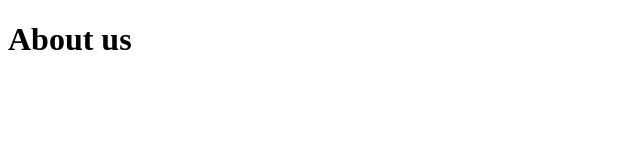
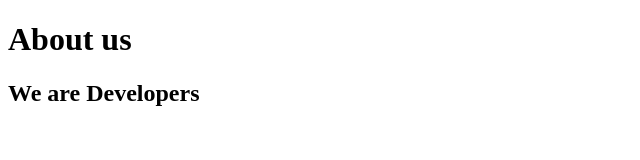
Before and after one commit to bkjonathan/JS_OTP, a plain HTML site: page about.html in a window 1280 px wide. Shown: the whole page, without its empty margins (0-640 px from the left). Drawn offline with Linux system fonts and the light colour scheme.

Commit message:
About update

```diff
--- a/about.html
+++ b/about.html
@@ -7,5 +7,6 @@
 </head>
 <body>
   <h1>About us</h1>
+  <h2>We are Developers</h2>
 </body>
 </html>
```
